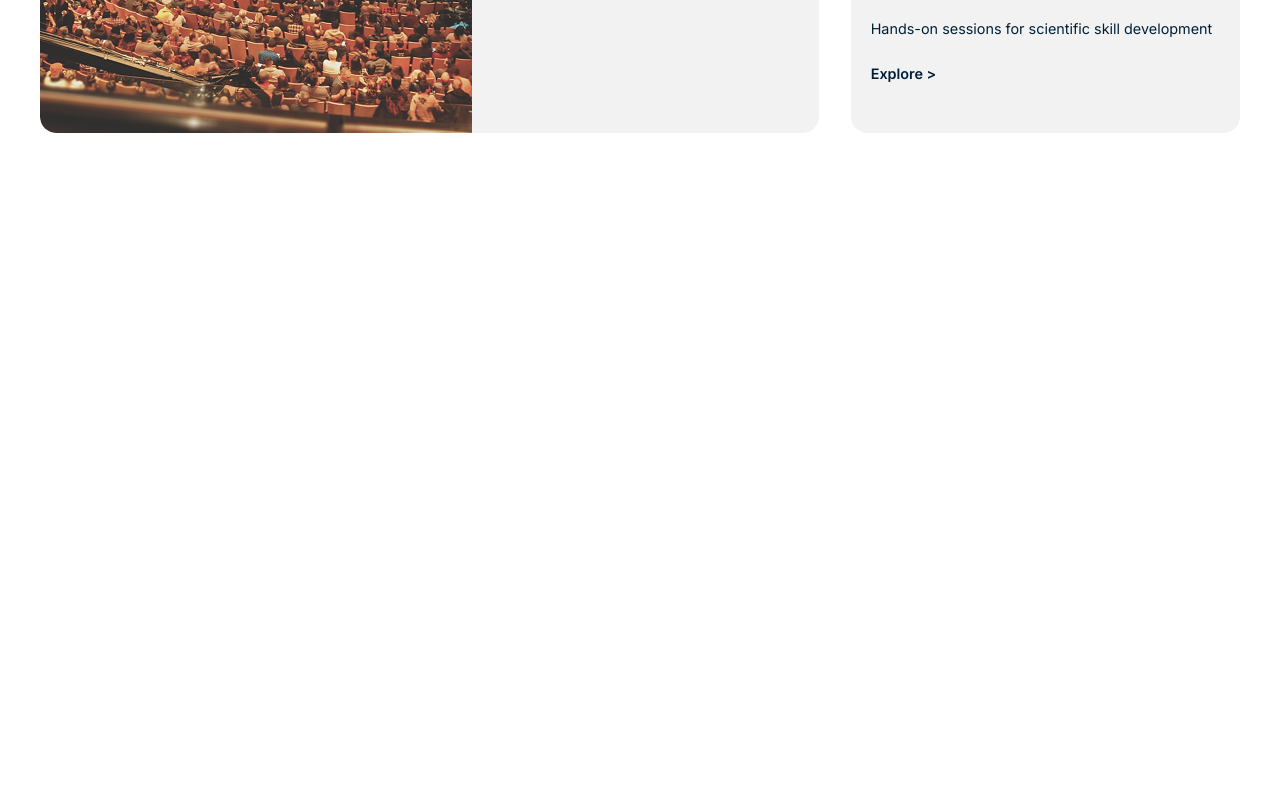
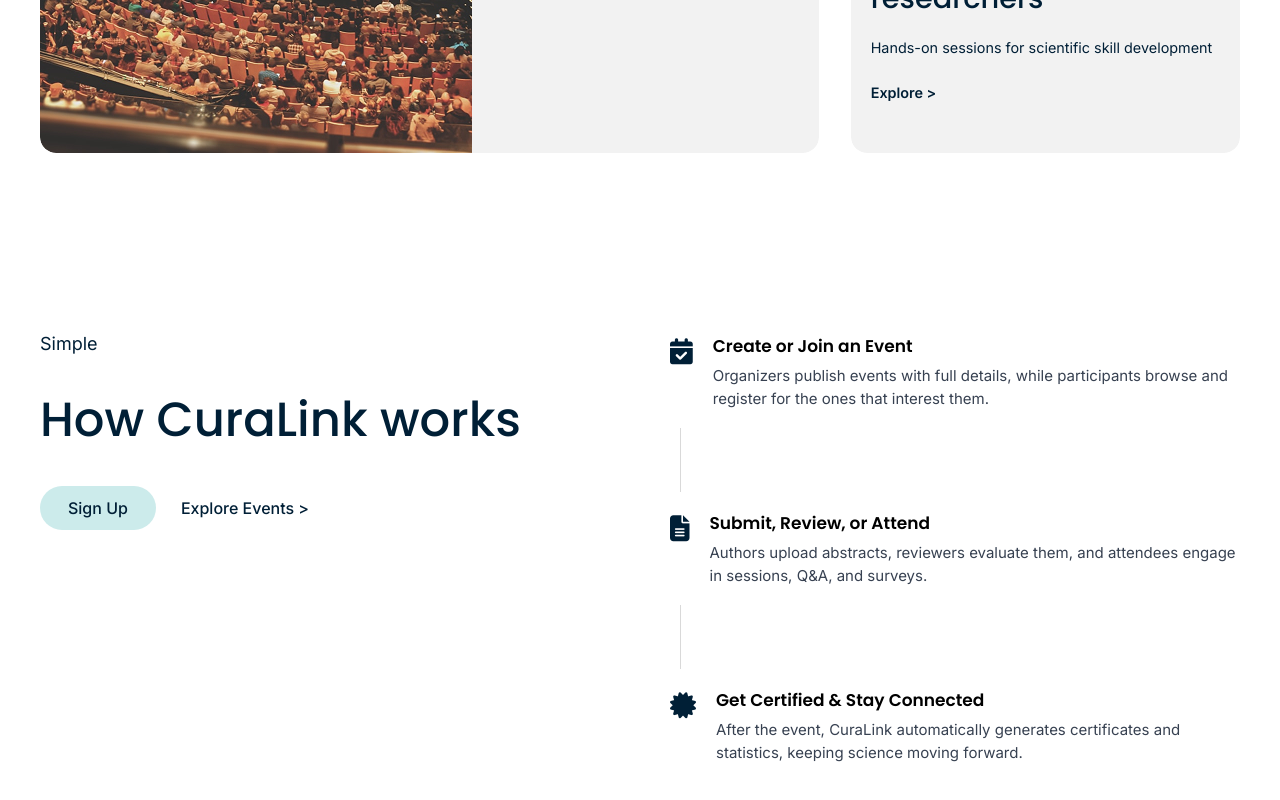
Before and after one commit to saidi-djoumana/DAWproject-frontend, a Vue app: page / in a window 1280 px wide. Shown: the part 1484-2284 px from the top of the page. Before the commit the page ends 1697 px from the top, so only its background shows below. Built offline with nearby package versions, Linux system fonts and the light colour scheme.

Commit message:
add how it works section to the home page

```diff
--- a/src/components/FeaturedSection.vue
+++ b/src/components/FeaturedSection.vue
@@ -154,6 +154,7 @@
   color: #001F36;
   margin-bottom: 8px;
   text-transform: uppercase;
+
 }
 
 .big-title {
@@ -161,6 +162,7 @@
   font-size: clamp(1.4rem, 2.5vw, 1.8rem);
   font-weight: 500;
   margin-bottom: 8px;
+  margin-top: 8px;
   line-height: 1.3;
   color: #001F36;
 }
@@ -175,7 +177,7 @@
 }
 
 .cta {
-    margin: 20px 0;
+  margin: 20px 0 0;
   font-weight: 600;
   cursor: pointer;
 }
@@ -201,7 +203,11 @@
 
 
 /* ===== RESPONSIVE: 425px AND BELOW ===== */
-@media (max-width: 425px) {
+@media (max-width: 640px) {
+  .featured-section{
+    padding-right: 20px;
+    padding-left: 20px;
+  }
   .featured-grid {
     flex-direction: column;
     gap: 20px;
@@ -251,7 +257,7 @@
   .text-bg-right {
     width: 100%;
     display: block;
-    padding: 16px 20px;        /* extra left padding for clearer left alignment */
+    padding: 12px 20px;        /* extra left padding for clearer left alignment */
     box-sizing: border-box;
     border-radius: 0 0 16px 16px;
     text-align: left;          /* stack text to the left */
--- a/src/components/Hero.vue
+++ b/src/components/HeroSection.vue
@@ -35,7 +35,7 @@
 .hero {
   background-color: #F2F2F2;
   width: 100%;
-  padding: 80px 40px;
+  padding: 90px 40px;
   display: flex;
   justify-content: center;
   box-sizing: border-box;   /* ensure padding doesn't cause overflow */
@@ -178,11 +178,11 @@
   }
 
   .hero-img.top {
-    transform: translate(-15px, -10px);
+    transform: translate(-30px, -10px);
   }
 
   .hero-img.bottom {
-    transform: translate(15px, 10px);
+    transform: translate(80px, 100px);
   }
 }
 
@@ -214,11 +214,16 @@
   }
 
   .hero-img.top {
-    transform: translate(-12px, -8px);
+    transform: translate(-40px, -8px);
   }
 
   .hero-img.bottom {
-    transform: translate(12px, 8px);
+    transform: translate(50px, 90px);
+  }
+}
+@media (max-width: 640px) {
+  .hero {
+    padding: 50px 16px 100px
   }
 }
 
@@ -226,7 +231,7 @@
 @media (max-width: 480px) {
   /* container and text */
   .hero {
-    padding: 16px 12px 32px; /* added extra bottom padding so content has breathing room */
+    padding: 16px 12px 50px;
     box-sizing: border-box;
     overflow-x: hidden;
   }
@@ -313,8 +318,8 @@
   .hero-img.top {
     z-index: 3;
     top: -6px;
-    transform: translateX(-50%) translateY(0);
-    width: 105%;
+    transform: translate(-180px, -20px);
+    width: 85%;
     opacity: 1;
   }
 
@@ -323,18 +328,60 @@
     z-index: 1;
     top: 48px;
     /* start slightly lower and invisible, then slide up */
-    transform: translateX(-50%) translateY(18px) scale(0.98);
-    opacity: 0;
-    width: 95%;
-    animation: heroBottomSlideUp 360ms ease 120ms forwards;
+   transform: translate(-60px, -8px);
+    opacity: 1;
+    width: 85%;
   }
 
-  /* keyframes for slide-up animation (scoped to mobile) */
-  @keyframes heroBottomSlideUp {
-    to {
-      transform: translateX(-50%) translateY(0) scale(0.98);
-      opacity: 0.98;
-    }
+}
+
+
+@media (max-width: 375px) {
+  .hero{
+    padding-bottom: 30px;
   }
+.hero-img.top {
+    z-index: 3;
+    top: -6px;
+    transform: translate(-140px, -20px);
+    width: 70%;
+    opacity: 1;
+  }
+
+  /* bottom image: start slightly below and animate up into place */
+  .hero-img.bottom {
+    z-index: 1;
+    top: 48px;
+    /* start slightly lower and invisible, then slide up */
+   transform: translate(-50px, -8px);
+    opacity: 1;
+    width: 70%;
+  }
+
+}
+
+
+@media (max-width: 360px) {
+  .hero{
+    padding-bottom: 30px;
+  }
+.hero-img.top {
+    z-index: 3;
+    top: -6px;
+    transform: translate(-130px, -20px);
+    width: 65%;
+    opacity: 1;
+  }
+
+  /* bottom image: start slightly below and animate up into place */
+  .hero-img.bottom {
+    z-index: 1;
+    top: 48px;
+    /* start slightly lower and invisible, then slide up */
+   transform: translate(-50px, -8px);
+    opacity: 1;
+    width: 65%;
+  }
+
 }
 </style>
--- /dev/null
+++ b/src/components/HowItWorksSection.vue
@@ -0,0 +1,251 @@
+<template>
+  <section class="how-works">
+    <div class="container">
+
+      <!-- Left text block -->
+      <div class="left-block">
+        <p class="label">Simple</p>
+        <h2 class="title">How CuraLink works</h2>
+
+    <div class="actions">
+        <router-link to="/auth/register" class="btn-primary">
+            Sign Up
+        </router-link>
+
+        <router-link to="/events" class="explore-link">
+            Explore Events >
+        </router-link>
+    </div>
+
+      </div>
+
+      <!-- Right steps block -->
+      <div class="steps-block">
+        <div class="step">
+          <i class="fa-solid fa-calendar-check step-icon"></i>
+          <div>
+            <h6>Create or Join an Event</h6>
+            <p>
+              Organizers publish events with full details, while participants browse and register for the ones that interest them.
+            </p>
+          </div>
+        </div>
+
+        <div class="divider"></div>
+
+        <div class="step">
+          <i class="fa-solid fa-file-lines step-icon"></i>
+          <div>
+            <h6>Submit, Review, or Attend</h6>
+            <p>
+              Authors upload abstracts, reviewers evaluate them, and attendees engage in sessions, Q&amp;A, and surveys.
+            </p>
+          </div>
+        </div>
+
+        <div class="divider"></div>
+
+        <div class="step">
+          <i class="fa-solid fa-certificate step-icon"></i>
+          <div>
+            <h6>Get Certified & Stay Connected</h6>
+            <p>
+              After the event, CuraLink automatically generates certificates and statistics, keeping science moving forward.
+            </p>
+          </div>
+        </div>
+      </div>
+
+    </div>
+  </section>
+</template>
+
+<script setup>
+// Nothing needed here
+</script>
+
+<style scoped>
+.how-works {
+  width: 100%;
+  padding: 100px 0;
+}
+
+.container {
+  max-width: 1200px;
+  margin: 0 auto;
+  display: flex;
+  justify-content: center;
+  align-items: flex-start;
+  gap: 60px;
+}
+
+/* Equal width */
+.left-block,
+.steps-block {
+  flex: 1;
+  align-self: flex-start; /* ensure both blocks align to the top of the container */
+}
+/* LEFT SIDE */
+.left-block .label {
+  font-family: Inter, sans-serif;
+  font-size: 18px;
+  margin: 0px;
+  color: #001F36;
+}
+
+.left-block .title {
+  font-family: Poppins, sans-serif;
+  font-size: 48px;
+  font-weight: 500;
+  color: #001F36;
+  margin: 30px 0;
+}
+
+.actions {
+  display: flex;
+  align-items: center;
+  gap: 25px;
+}
+
+.btn-primary {
+  padding: 12px 28px;
+  background-color: #CCEBEB;
+  border-radius: 40px;
+  font-family: Inter, sans-serif;
+  font-size: 16px;
+  font-weight: 500;
+  border: none;
+  cursor: pointer;
+  transition: 0.2s ease;
+  color: #001F36;
+  display: inline-block;
+  text-decoration: none;
+}
+
+.btn-primary:hover {
+  transform: translateY(-1px);
+}
+
+.explore-link {
+  font-family: Inter, sans-serif;
+  font-size: 16px;
+  font-weight: 500;
+  color: #001F36;
+  text-decoration: none;
+}
+
+.explore-link i {
+  margin-left: 6px;
+}
+
+/* RIGHT SIDE */
+.steps-block {
+  display: flex;
+  flex-direction: column;
+  gap: 18px;
+}
+
+.step {
+  display: flex;
+  gap: 20px;
+  align-items: flex-start;
+}
+
+.step-icon {
+  font-size: 26px;
+  color: #001F36;
+  margin-top: 6px; /* nudge icon down to line up with the h6 */
+  line-height: 1;
+}
+
+.step h6 {
+  font-family: Poppins, sans-serif;
+  font-size: 17px;
+  font-weight: 600;
+  margin: 0 0 6px 0; /* remove top margin so h6 aligns with icon */
+  padding: 0;
+}
+
+.step p {
+  font-family: Inter, sans-serif;
+  font-size: 15px;
+  color: #374151;
+  line-height: 1.5;
+  margin: 0;
+}
+
+/* Vertical connectors */
+.divider {
+  width: 1px;
+  height: 64px; /* shorter connector lines */
+  background-color: #D9D9D9;
+  margin-left: 10px;
+  align-self: flex-start; /* make sure the line starts aligned with the icon area */
+}
+
+/* MOBILE: stack with left-block on top */
+@media (max-width: 768px) {
+  .container {
+    flex-direction: column; /* left-block will be first (top) because it's first in the DOM) */
+    align-items: stretch;
+    gap: 24px;
+    padding: 0 20px; /* added horizontal padding for tablet */
+  }
+
+  .left-block,
+  .steps-block {
+    flex: none;
+    width: 100%;
+    align-self: stretch;
+  }
+
+  /* tighten spacing and scale down large titles */
+  .left-block .title {
+    font-size: clamp(1.6rem, 5vw, 2rem);
+    margin: 16px 0;
+  }
+
+  .actions {
+    gap: 12px;
+    flex-wrap: wrap;
+    justify-content: flex-start;
+  }
+
+  /* make steps more compact on narrow screens */
+  .steps-block {
+    gap: 14px;
+  }
+
+  .step {
+    gap: 12px;
+  }
+
+  .step-icon {
+    margin-top: 4px;
+    font-size: 20px;
+  }
+
+  .divider {
+    margin-left: 10px;
+    height: 48px;
+  }
+}
+
+/* Add padding for 1024px screens */
+@media (min-width: 1024px) {
+  .container {
+    padding: 0 40px; /* added horizontal padding for larger screens */
+  }
+}
+
+@media (max-width: 425px) {
+    .how-works{
+        padding: 60px 0;
+    }
+  .container { gap: 18px; padding: 0 20px; }
+  .left-block .title { font-size: 1.5rem; }
+  .left-block{margin-bottom: 40px;}
+  .step p { font-size: 14px; }
+  .divider { height: 40px; }
+}
+</style>
--- a/src/pages/Home.vue
+++ b/src/pages/Home.vue
@@ -1,9 +1,11 @@
 <template>
     <Hero />
     <FeaturedSection />
+    <HowItWorksSection />
 </template>
 
 <script setup>
-import Hero from '@/components/Hero.vue';
+import Hero from '@/components/HeroSection.vue';
 import FeaturedSection from '@/components/FeaturedSection.vue';
+import HowItWorksSection from '@/components/HowItWorksSection.vue';
 </script>
```
